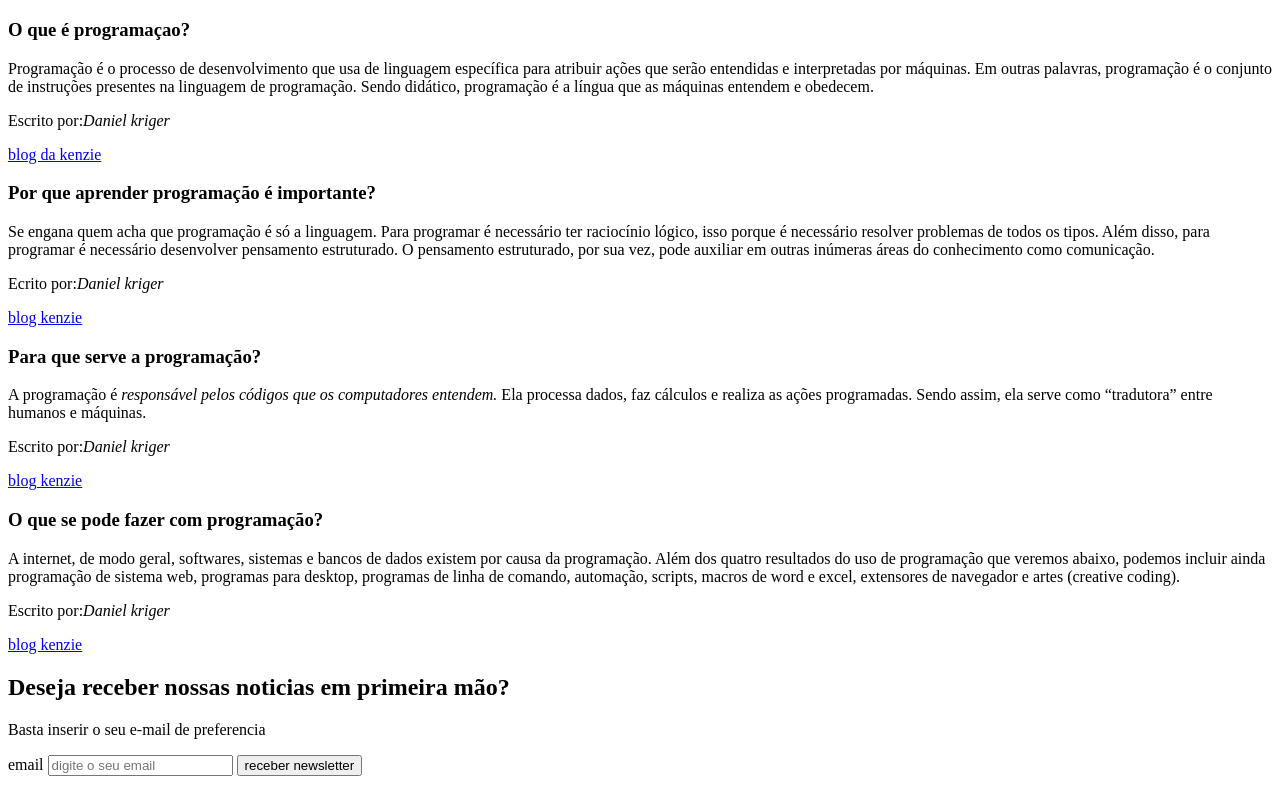
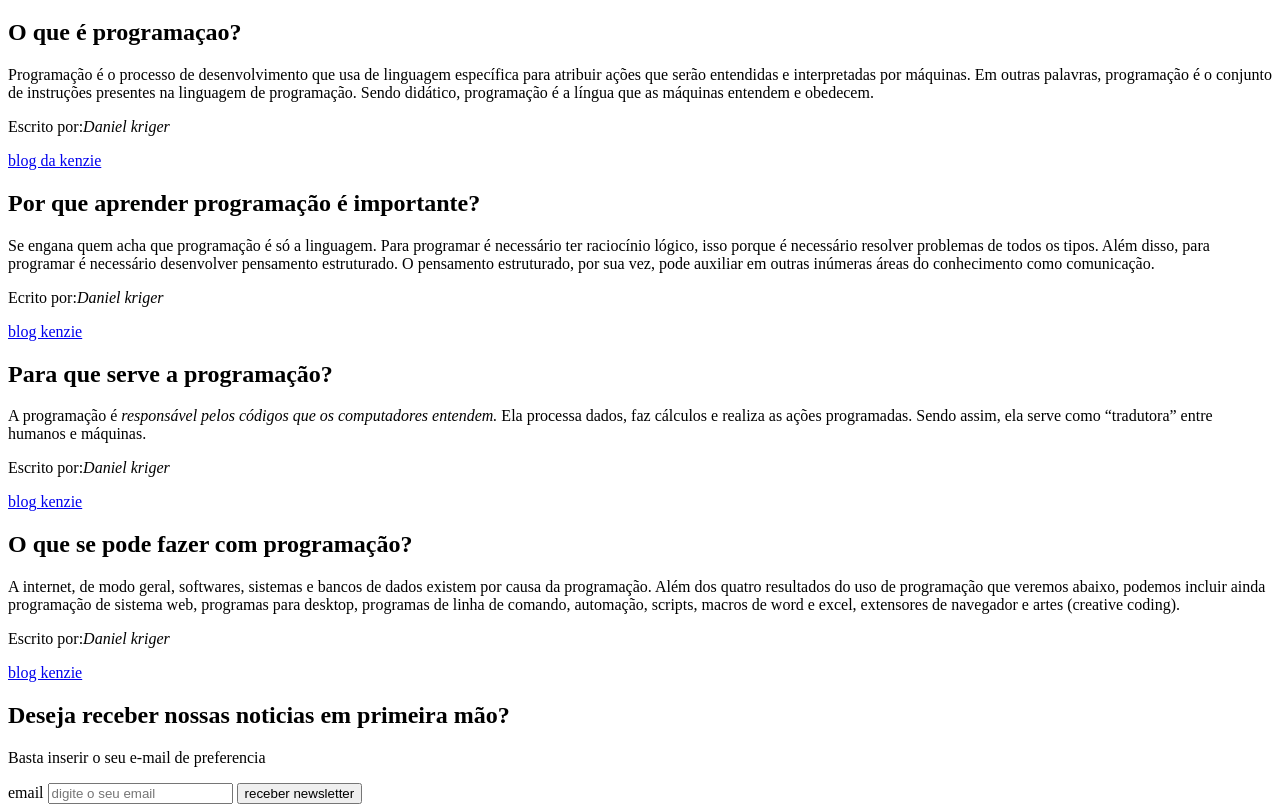
Before and after one commit to aparecidalo/blog_da_kenzie, a plain HTML site: page index.html in a window 1280 px wide. Shown: the part 373-1185 px from the top of the page. Before the commit the page ends 1157 px from the top, so only its background shows below. Drawn offline with Linux system fonts and the light colour scheme.

Commit message:
corrção de tags

```diff
--- a/index.html
+++ b/index.html
@@ -19,7 +19,7 @@
         <section>
             <article>
 
-                <h1>O que é programaçao?</h1>
+                <h2>O que é programaçao?</h2>
                 <p>Programação é o processo de desenvolvimento que usa de linguagem específica para atribuir ações que
                     serão
                     entendidas e interpretadas por máquinas. Em outras palavras, programação é o conjunto de instruções
@@ -34,7 +34,7 @@
         <section>
             <article>
 
-                <h1>Por que aprender programação é importante? </h1>
+                <h2>Por que aprender programação é importante? </h2>
                 <p>Se engana quem acha que programação é só a linguagem. Para programar é necessário ter raciocínio
                     lógico, isso porque é necessário resolver problemas de todos os tipos. Além disso, para programar é
                     necessário desenvolver pensamento estruturado. O pensamento estruturado, por sua vez, pode auxiliar
@@ -45,7 +45,7 @@
         </section>
         <section>
             <article>
-                <h1>Para que serve a programação?</h1>
+                <h2>Para que serve a programação?</h2>
                 <p>A programação é <i>responsável pelos códigos que os computadores entendem.</i> Ela processa dados,
                     faz cálculos e realiza as ações programadas. Sendo assim, ela serve como “tradutora” entre humanos e
                     máquinas.</p>
@@ -55,7 +55,7 @@
         </section>
         <section>
             <article>
-                <h1>O que se pode fazer com programação?</h1>
+                <h2>O que se pode fazer com programação?</h2>
                 <p>A internet, de modo geral, softwares, sistemas e bancos de dados existem por causa da programação.
                     Além dos quatro resultados do uso de programação que veremos abaixo, podemos incluir ainda
                     programação de sistema web, programas para desktop, programas de linha de comando, automação,
@@ -69,7 +69,7 @@
     <footer>
         <section>
 
-            <h1>Deseja receber nossas noticias em primeira mão?</h1>
+            <h2>Deseja receber nossas noticias em primeira mão?</h2>
             <form action="">
 
                 <p>Basta inserir o seu e-mail de preferencia</p>
```
